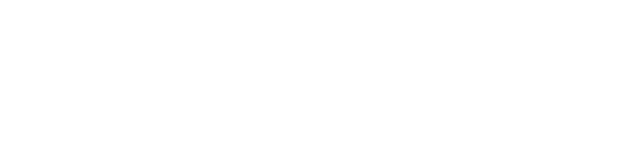
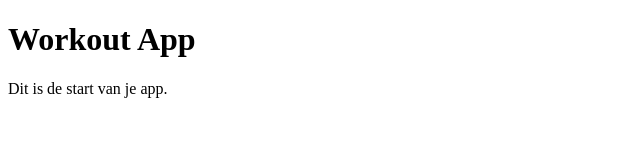
Before and after one commit to jelginawy-dot/workout-app, a plain HTML site: page index.html in a window 1280 px wide. Shown: the whole page, without its empty margins (0-640 px from the left). Drawn offline with Linux system fonts and the light colour scheme.

Commit message:
Add files via upload

```diff
--- a/index.html
+++ b/index.html
@@ -1 +1,13 @@
-<!-- start workout app -->
+<!doctype html>
+<html lang="nl">
+<head>
+  <meta charset="utf-8" />
+  <meta name="viewport" content="width=device-width,initial-scale=1" />
+  <title>Workout App — Donker Thema</title>
+  <link rel="manifest" href="manifest.json">
+</head>
+<body>
+  <h1>Workout App</h1>
+  <p>Dit is de start van je app.</p>
+</body>
+</html>
```
Also changed, not shown: icon-192.png (added), icon-512.png (added), manifest.json (added).
